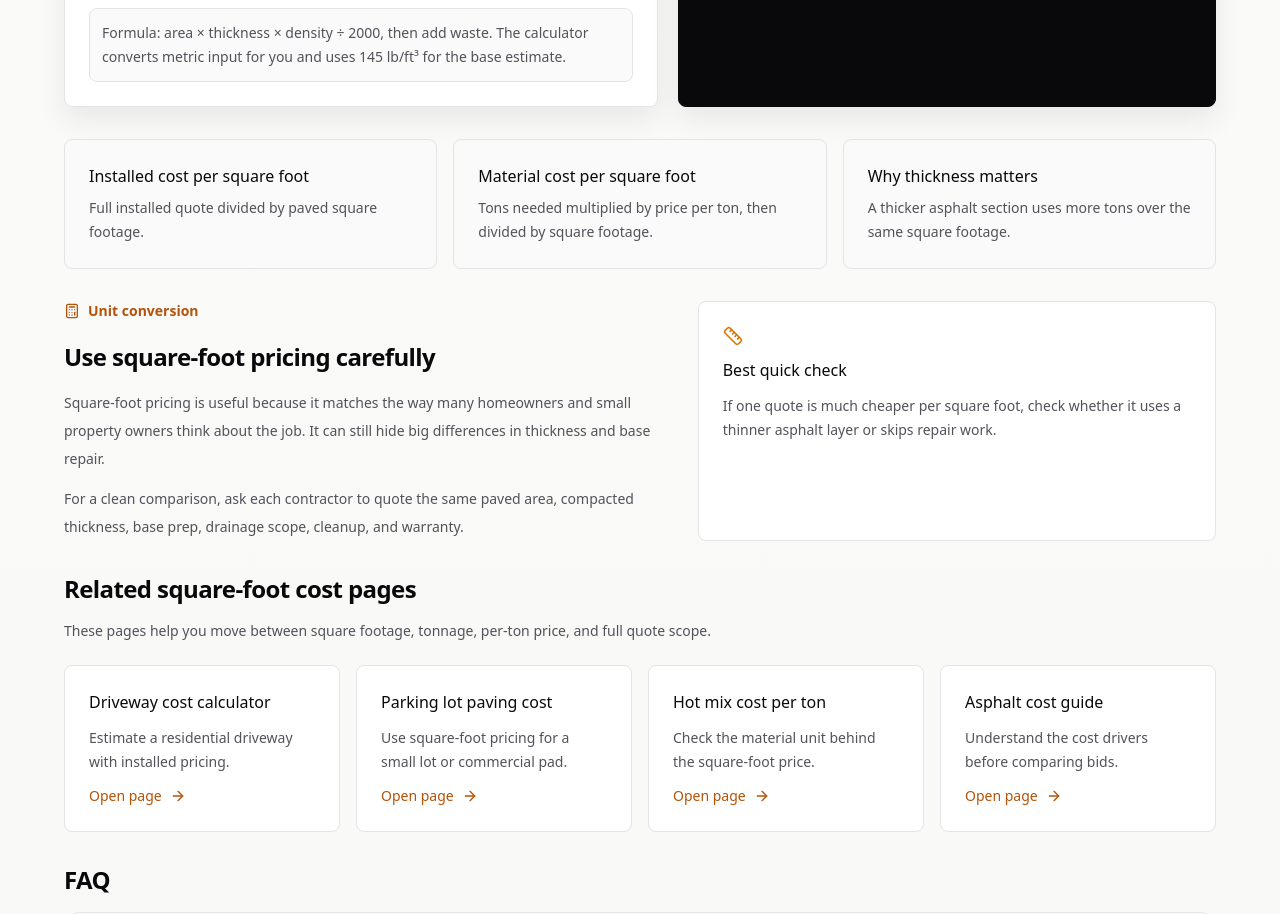
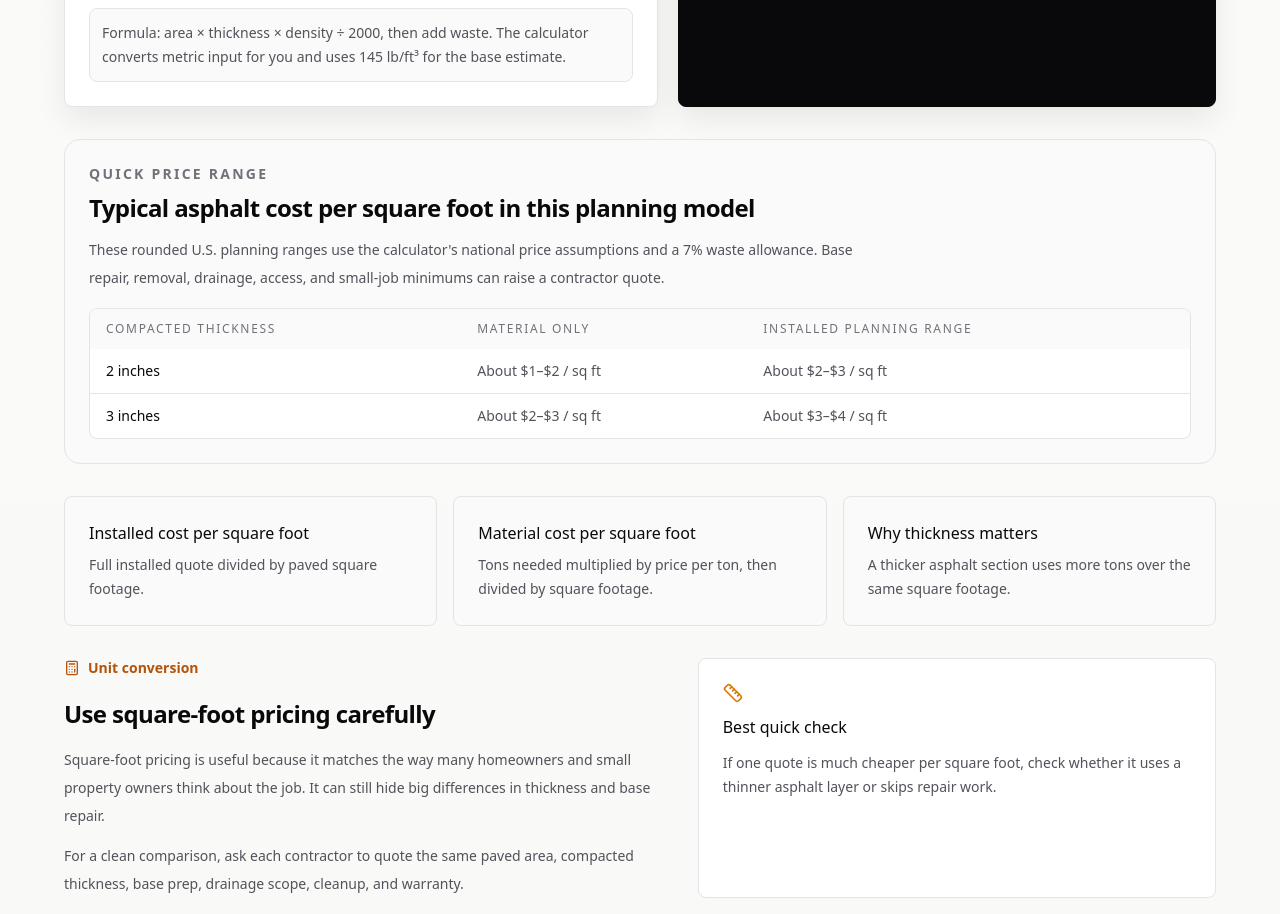
Before and after one commit to Allen0117-ai/asphaltprice, a Next.js app: page /asphalt-cost-per-square-foot in a window 1280 px wide. Shown: the part 1100-2014 px from the top of the page. Built offline with nearby package versions, Linux system fonts and the light colour scheme.

Commit message:
Optimize asphalt SEO targeting

```diff
--- a/app/asphalt-cost-per-square-foot/page.tsx
+++ b/app/asphalt-cost-per-square-foot/page.tsx
@@ -68,6 +68,19 @@ const formulas = [
   }
 ] as const;
 
+const planningRanges = [
+  {
+    thickness: "2 inches",
+    material: "About $1–$2 / sq ft",
+    installed: "About $2–$3 / sq ft"
+  },
+  {
+    thickness: "3 inches",
+    material: "About $2–$3 / sq ft",
+    installed: "About $3–$4 / sq ft"
+  }
+] as const;
+
 const relatedPages = [
   {
     href: "/asphalt-driveway-cost-calculator",
@@ -124,6 +137,39 @@ export default function AsphaltCostPerSquareFootPage() {
           </div>
 
           <AsphaltCalculator mode="asphalt" defaultValues={{ areaSqFt: 1000, thicknessInches: 3, wastePercent: 7, region: "national" }} />
+
+          <section className="space-y-4 rounded-2xl border border-zinc-200 bg-zinc-50 p-5 sm:p-6">
+            <div className="max-w-3xl">
+              <p className="text-sm font-semibold uppercase tracking-[0.16em] text-zinc-500">Quick price range</p>
+              <h2 className="mt-2 text-2xl font-semibold tracking-tight text-zinc-950">
+                Typical asphalt cost per square foot in this planning model
+              </h2>
+              <p className="mt-3 text-sm leading-7 text-zinc-600">
+                These rounded U.S. planning ranges use the calculator&apos;s national price assumptions and a 7% waste
+                allowance. Base repair, removal, drainage, access, and small-job minimums can raise a contractor quote.
+              </p>
+            </div>
+            <div className="overflow-x-auto rounded-lg border border-zinc-200 bg-white">
+              <table className="w-full min-w-[560px] text-left text-sm">
+                <thead className="bg-zinc-50 text-xs uppercase tracking-[0.14em] text-zinc-500">
+                  <tr>
+                    <th className="px-4 py-3 font-medium">Compacted thickness</th>
+                    <th className="px-4 py-3 font-medium">Material only</th>
+                    <th className="px-4 py-3 font-medium">Installed planning range</th>
+                  </tr>
+                </thead>
+                <tbody className="divide-y divide-zinc-200">
+                  {planningRanges.map((row) => (
+                    <tr key={row.thickness}>
+                      <td className="px-4 py-3 font-medium text-zinc-950">{row.thickness}</td>
+                      <td className="px-4 py-3 text-zinc-600">{row.material}</td>
+                      <td className="px-4 py-3 text-zinc-600">{row.installed}</td>
+                    </tr>
+                  ))}
+                </tbody>
+              </table>
+            </div>
+          </section>
 
           <section className="grid gap-4 md:grid-cols-3">
             {formulas.map((item) => (
--- a/app/asphalt-prices-by-state/page.tsx
+++ b/app/asphalt-prices-by-state/page.tsx
@@ -14,10 +14,10 @@ import { formatCurrency } from "@/lib/calculator/formulas";
 import { siteConfig } from "@/lib/site";
 
 const pageDescription =
-  "Estimate asphalt price per ton near me with U.S. state price bands, California notes, quote checks, tonnage tips, and contractor questions.";
+  "Compare estimated asphalt prices by state with U.S. material and installed price-per-ton bands, regional cost factors, and local quote checks.";
 
 export const metadata = buildMetadata({
-  title: "Asphalt Price Per Ton Near Me | U.S. State Pricing Guide",
+  title: "Asphalt Prices by State | U.S. Price Per Ton Guide",
   description: pageDescription,
   path: "/asphalt-prices-by-state"
 });
@@ -36,12 +36,12 @@ const quickNavSections = quickNav.map((item) => ({ id: item.href, label: item.la
 
 const faqs = [
   {
-    question: "How do I find asphalt price per ton near me?",
+    question: "How do I use asphalt prices by state?",
     answer:
       "Use your state or region in the table as a starting range, then ask two or three nearby asphalt plants or paving contractors for the current material price per ton and delivered or installed price."
   },
   {
-    question: "Is asphalt price per ton near me the same as the installed driveway price?",
+    question: "Is the state price per ton the same as the installed driveway price?",
     answer:
       "No. Material price per ton usually covers asphalt mix only. Installed pricing can include trucking, labor, equipment, base repair, removal, grading, cleanup, and contractor overhead."
   },
@@ -84,7 +84,7 @@ const whyPricesVary = [
   {
     title: "Local plant pricing",
     text:
-      "The closest asphalt plant can change the number quickly. A search for asphalt price per ton near me should always be checked against current plant or contractor pricing."
+      "The closest asphalt plant can change the number quickly. Always check a state planning range against current plant or contractor pricing."
   },
   {
     title: "Labor and season",
@@ -156,6 +156,11 @@ const contractorQuestions = [
 
 const relatedPages = [
   {
+    href: "/asphalt-price-per-ton-near-me",
+    title: "Asphalt price per ton near me",
+    text: "Use the local quote guide when you are ready to contact nearby suppliers."
+  },
+  {
     href: "/asphalt-cost-calculator",
     title: "Asphalt cost calculator",
     text: "Estimate material and installed cost with project type included."
@@ -211,12 +216,11 @@ export default function AsphaltPricesByStatePage() {
               Broad state-level bands
             </div>
             <h1 className="text-4xl font-semibold tracking-tight text-zinc-950 sm:text-5xl">
-              Asphalt Price Per Ton Near Me by State
+              Asphalt Prices by State
             </h1>
             <p className="text-lg leading-8 text-zinc-600">
-              This page groups U.S. states into practical pricing bands so you can estimate asphalt price per ton near
-              me before a local bid. Outside the U.S., use the tonnage calculator and enter your local price per ton or
-              tonne. Canada and UK visitors can also use the same method for asphalt, blacktop, or tarmac planning.
+              Compare broad U.S. asphalt material and installed price-per-ton bands by state group before requesting a
+              local bid. Outside the U.S., use the tonnage calculator with your local price per ton or tonne.
             </p>
           </div>
 
@@ -225,7 +229,7 @@ export default function AsphaltPricesByStatePage() {
               <CardContent className="space-y-3">
                 <p className="text-sm font-medium text-amber-300">Quick answer</p>
                 <h2 className="text-2xl font-semibold tracking-tight text-white">
-                  Asphalt price per ton near me usually starts with local material price, then delivery and installation.
+                  State asphalt prices start with material cost, then change with delivery, labor, and site conditions.
                 </h2>
                 <p className="text-sm leading-6 text-zinc-300">
                   Use the state band as a planning range only. The real local number should come from a nearby asphalt
@@ -345,9 +349,8 @@ export default function AsphaltPricesByStatePage() {
             <div className="max-w-3xl">
               <h2 className="text-2xl font-semibold tracking-tight text-zinc-950">Price update, source, and estimate notes</h2>
               <p className="mt-3 text-sm leading-7 text-zinc-600">
-                The numbers below are meant for early budgeting, not as a promise of today&apos;s local plant rate. For a
-                true asphalt price per ton near me, confirm the current number with local suppliers or paving
-                contractors.
+                The numbers below are meant for early budgeting, not as a promise of today&apos;s local plant rate.
+                Confirm the current number with local suppliers or paving contractors.
               </p>
             </div>
             <div className="grid gap-4 md:grid-cols-2">
--- a/app/how-much-asphalt-do-i-need/page.tsx
+++ b/app/how-much-asphalt-do-i-need/page.tsx
@@ -3,6 +3,7 @@ import type { Route } from "next";
 
 import { ArrowRight, Calculator, ClipboardCheck, PackageCheck, Ruler, Scale, Truck } from "lucide-react";
 
+import { AsphaltCalculator } from "@/components/calculator/asphalt-calculator";
 import { FaqAccordion } from "@/components/content/faq-accordion";
 import { StickySectionNav } from "@/components/content/sticky-section-nav";
 import { Breadcrumbs } from "@/components/seo/breadcrumbs";
@@ -12,10 +13,10 @@ import { buildMetadata, breadcrumbSchema, faqSchema, webAppSchema } from "@/lib/
 import { siteConfig } from "@/lib/site";
 
 const pageDescription =
-  "How much asphalt do I need? Calculate tons from area and thickness with a simple formula, waste allowance tips, and real project examples.";
+  "How much asphalt do I need? Use the free tonnage calculator to estimate tons from area and thickness, then add a practical waste allowance.";
 
 export const metadata = buildMetadata({
-  title: "How Much Asphalt Do I Need? | Formula & Calculator",
+  title: "How Much Asphalt Do I Need? Free Tonnage Calculator",
   description: pageDescription,
   path: "/how-much-asphalt-do-i-need"
 });
@@ -38,6 +39,7 @@ const faqs = [
 const breadcrumbs = [{ label: "Home", href: "/" }, { label: "How Much Asphalt Do I Need?", href: "/how-much-asphalt-do-i-need" }];
 
 const quickNav = [
+  { label: "Calculator", href: "#calculator" },
   { label: "Quick answer", href: "#quick-answer" },
   { label: "Step guide", href: "#steps" },
   { label: "Waste", href: "#waste" },
@@ -141,6 +143,11 @@ export default function HowMuchAsphaltPage() {
           </div>
 
           <StickySectionNav sections={quickNavSections} className="mt-2" />
+
+          <AsphaltCalculator
+            mode="tonnage"
+            defaultValues={{ areaSqFt: 500, thicknessInches: 3, wastePercent: 7, region: "national" }}
+          />
 
           <section id="quick-answer" className="scroll-mt-24 grid gap-6 lg:grid-cols-[minmax(0,0.9fr)_minmax(320px,0.6fr)]">
             <div className="space-y-4 rounded-2xl border border-zinc-200 bg-white p-5 sm:p-6">
--- a/app/layout.tsx
+++ b/app/layout.tsx
@@ -31,6 +31,17 @@ export const metadata: Metadata = {
     title: siteConfig.name,
     description: siteConfig.description
   },
+  robots: {
+    index: true,
+    follow: true,
+    googleBot: {
+      index: true,
+      follow: true,
+      "max-image-preview": "large",
+      "max-snippet": -1,
+      "max-video-preview": -1
+    }
+  },
   other: {
     "msvalidate.01": "960C876F79F33F87F44D3B09D2E5E910"
   }
--- a/app/page.tsx
+++ b/app/page.tsx
@@ -19,10 +19,12 @@ import { regionPricing, type RegionKey } from "@/lib/calculator/regional-prices"
 import { buildMetadata, faqSchema, organizationSchema, webAppSchema, webSiteSchema } from "@/lib/seo";
 import { siteConfig } from "@/lib/site";
 
+const pageDescription =
+  "Free asphalt calculator to estimate how much asphalt you need in tons or tonnes, plus material and installed cost for driveways and paving projects.";
+
 export const metadata = buildMetadata({
-  title: "Asphalt & Tarmac Calculator - Tons, Tonnes & Cost",
-  description:
-    "Free asphalt and tarmac calculator. Estimate tons, tonnes, and costs with imperial or metric units, U.S. pricing, or your local price.",
+  title: "Asphalt Calculator — How Much Asphalt Do I Need?",
+  description: pageDescription,
   path: "/"
 });
 
@@ -401,8 +403,8 @@ export default function HomePage() {
             logo: `${siteConfig.url}${siteConfig.icon}`
           }),
           webAppSchema({
-            name: siteConfig.name,
-            description: siteConfig.description,
+            name: "Free Asphalt Calculator",
+            description: pageDescription,
             url: siteConfig.url
           }),
           faqSchema(faqs)
@@ -417,13 +419,12 @@ export default function HomePage() {
               For driveways, overlays, and small lots
             </div>
             <h1 className="max-w-5xl text-4xl font-semibold tracking-tight text-zinc-950 sm:text-5xl lg:text-6xl">
-              Asphalt Calculator
-              <br />
-              How Much Asphalt Do I Need?
+              Asphalt Calculator:{" "}
+              <span className="block">How Much Asphalt Do I Need?</span>
             </h1>
             <p className="max-w-4xl text-lg leading-8 text-zinc-600">
-              Get a quick planning number for asphalt or tarmac projects. Enter the area, choose imperial or metric
-              units, and compare tons, tonnes, and cost before you ask for quotes.
+              Estimate how much asphalt you need in tons or tonnes, then check material and installed cost. Enter your
+              area, thickness, and local price to get a free planning estimate before requesting quotes.
             </p>
             <div className="rounded-2xl border border-zinc-200 bg-white px-4 py-4 shadow-sm">
               <div className="grid gap-3 sm:grid-cols-2 xl:grid-cols-4">
@@ -454,9 +455,8 @@ export default function HomePage() {
             <p className="text-sm font-semibold uppercase tracking-[0.2em] text-zinc-500">Formula and coverage</p>
             <h2 className="mt-3 text-3xl font-semibold tracking-tight text-zinc-950">Asphalt formula, tonnage, and coverage</h2>
             <p className="mt-4 max-w-xl text-base leading-7 text-zinc-600">
-              People search for this page using phrases like how to calculate asphalt, tarmac calculator, blacktop
-              calculator, and how much asphalt in a ton or tonne. The planning formula uses area, thickness, density,
-              and waste with 145 lb/ft³ as the base density.
+              The same quantity formula works whether your supplier calls the material asphalt, blacktop, or tarmac.
+              It uses area, thickness, density, and waste with 145 lb/ft³ as the base planning density.
             </p>
             <p className="mt-4 max-w-xl text-sm leading-6 text-zinc-600">
               That means one ton covers about 83 square feet at 2 inches, about 55 square feet at 3 inches, and roughly
--- a/app/sitemap.ts
+++ b/app/sitemap.ts
@@ -33,10 +33,12 @@ const routes = [
   "/contact"
 ];
 
+const lastContentUpdate = new Date("2026-07-27T00:00:00.000Z");
+
 export default function sitemap(): MetadataRoute.Sitemap {
   return routes.map((route) => ({
     url: `${siteConfig.url}${route}`,
-    lastModified: new Date(),
+    lastModified: lastContentUpdate,
     changeFrequency: route === "/" ? "weekly" : "monthly",
     priority: route === "/" ? 1 : route.includes("privacy") || route.includes("terms") ? 0.2 : 0.7
   }));
--- a/lib/seo.ts
+++ b/lib/seo.ts
@@ -10,7 +10,9 @@ type MetadataInput = {
 
 export function buildMetadata({ title, description, path }: MetadataInput): Metadata {
   return {
-    title,
+    title: {
+      absolute: title
+    },
     description,
     alternates: {
       canonical: path
```
